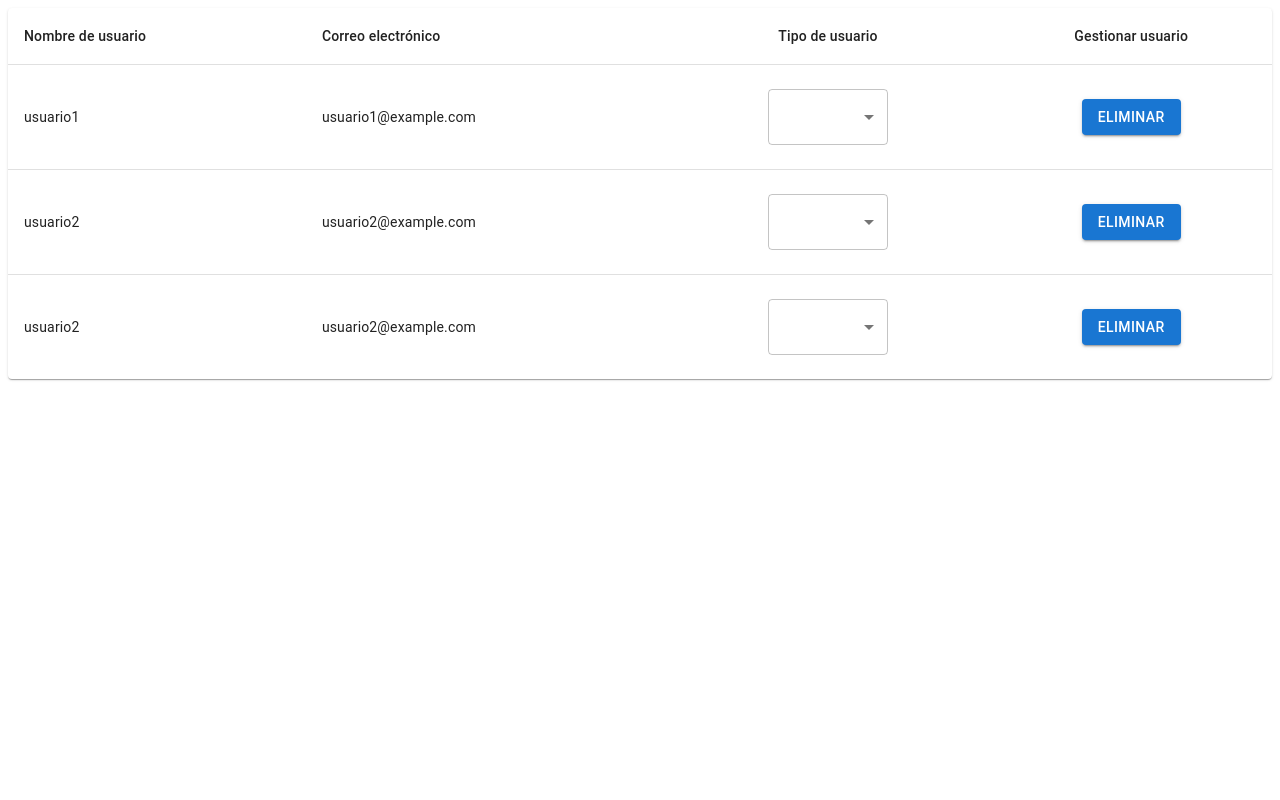
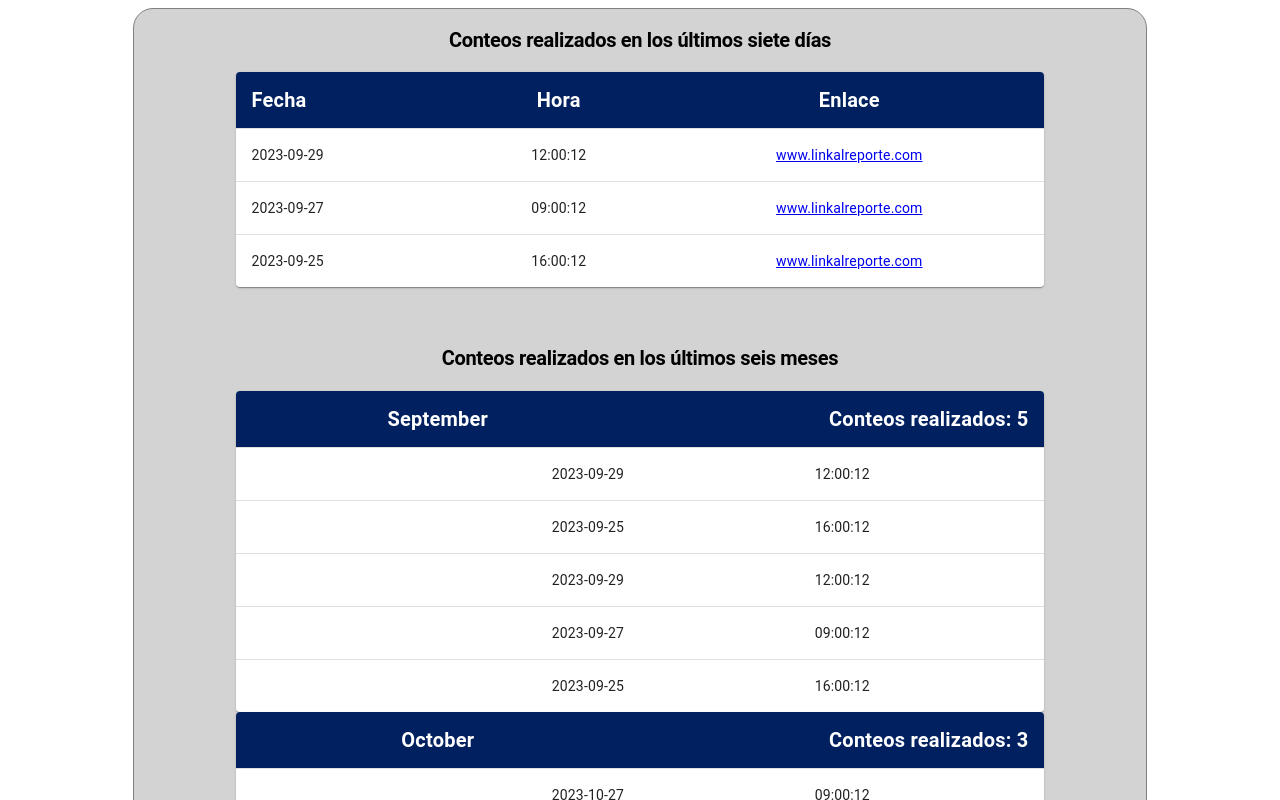
Before and after one commit to FabricioAA223/SoftwareDesignProject, a React (Create React App) app: page / in a window 1280 px wide. Shown: the top 800 px of the page. Built offline with nearby package versions, Linux system fonts and the light colour scheme.

Commit message:
Se creo la vista para los reportes y conteos de los ultimos 7 dias y 6 meses

```diff
--- a/src/index.js
+++ b/src/index.js
@@ -1,14 +1,10 @@
 import React from 'react';
 import ReactDOM from 'react-dom/client';
-import App from './App';
-import RegisteredMicroorganisms from './pages/registeredMicroorganisms/RegisteredMicroorganisms';
-import RegisteredUsers from './pages/registeredUsers/RegisteredUsers';
+import Stats from './pages/stats/Stats'
 
 const root = ReactDOM.createRoot(document.getElementById('root'));
 root.render(
   <React.StrictMode>
-    {/* <App />  */}
-    {/* <RegisteredMicroorganisms/>  */}
-    <RegisteredUsers />
+    <Stats />
   </React.StrictMode>
 );
--- a/src/pages/registeredUsers/RegisteredUsers.jsx
+++ b/src/pages/registeredUsers/RegisteredUsers.jsx
@@ -1,4 +1,3 @@
-import * as React from 'react';
 import Table from '@mui/material/Table';
 import TableBody from '@mui/material/TableBody';
 import TableCell from '@mui/material/TableCell';
@@ -10,59 +9,67 @@ import { Button } from '@mui/material';
 import { getUsers } from '../../storage/dataService';
 import MenuItem from '@mui/material/MenuItem';
 import Select from '@mui/material/Select';
+import React, { useState } from 'react';
 
-function createData(name, email, type) {
-  return { name, email, type};
-}
 
-const users = getUsers();
-
-const rows = users.map((user) => createData(user.username, user.email, user.rol));
+const usuarios = getUsers();
 
 export default function RegisteredUsers() {
-  const [type, setType] = React.useState('');
+  const [users, setUsers] = useState(usuarios);
 
-  const handleChange = (event) => {
-    setType(event.target.value);
+  const handleChange = (event, userId) => {
+    //TODO: Modificar el rol en la base de datos
+    const updatedUsers = users.map((user) => {
+      if (user.id === userId) {
+        return {...user , rol: event.target.value };
+      }
+      return user;
+    });
+    setUsers(updatedUsers);
   };
 
   return (
-    <TableContainer component={Paper}>
-      <Table sx={{ minWidth: 650 }} aria-label="simple table">
-        <TableHead>
+    <TableContainer component={Paper}
+		sx={{
+
+			width:'90%',
+			display:'flex',
+			margin: 'auto',
+			justifyContent:'center',
+			alignItems:'center'
+  	 }}>
+      <Table sx={{ minWidth: 650}} aria-label="simple table">
+        <TableHead sx={{bgcolor:'#002060'}}>
           <TableRow>
-            <TableCell>Nombre de usuario</TableCell>
-            <TableCell align="left">Correo electrónico</TableCell>
-            <TableCell align="center">Tipo de usuario</TableCell>
-            <TableCell align="center">Gestionar usuario</TableCell>
+            <TableCell sx={{fontSize:'20px', color:'white'}}><b>Nombre de usuario</b></TableCell>
+            <TableCell align="left" sx={{fontSize:'20px', color:'white'}}><b>Correo electrónico</b></TableCell>
+            <TableCell align="center" sx={{fontSize:'20px', color:'white'}}><b>Tipo de usuario</b></TableCell>
+            <TableCell align="center" sx={{fontSize:'20px', color:'white'}}><b>Gestionar usuario</b></TableCell>
           </TableRow>
         </TableHead>
         <TableBody>
-          {rows.map((row) => (
+          {users.map((user) => (
             <TableRow
-              key={row.name}
+              key={user.id}
               sx={{ '&:last-child td, &:last-child th': { border: 0 } }}
             >
               <TableCell component="th" scope="row">
-                {row.name}
+                {user.username}
               </TableCell>
-              <TableCell align="left">{row.email}</TableCell>
+              <TableCell align="left">{user.email}</TableCell>
 
               <TableCell align="center">
-              <Select sx={{ m: 1, minWidth: 120 }}
-                value={type}
-                onChange={handleChange}
-                displayEmpty
-                defaultValue={row.type}
-                inputProps={{ 'aria-label': 'Without label' }}
+              <Select sx={{minWidth: 120 }}
+                value={user.rol}
+                onChange={(e) => handleChange(e, user.id)}
                 >
-                <MenuItem value={10}>Estudiante</MenuItem>
-                <MenuItem value={20}>Encargado</MenuItem>
-                <MenuItem value={30}>Administrador</MenuItem>
+                <MenuItem value={"Estudiante"}>Estudiante</MenuItem>
+                <MenuItem value={"Encargado"}>Encargado</MenuItem>
+                <MenuItem value={"Administrador"}>Administrador</MenuItem>
               </Select>
               </TableCell>
 
-              <TableCell align="center"><Button variant='contained'>Eliminar</Button></TableCell>
+              <TableCell align="center"><Button variant='contained' sx={{bgcolor:'#002060'}}>Eliminar</Button></TableCell>
             </TableRow>
           ))}
         </TableBody>
--- /dev/null
+++ b/src/pages/stats/Stats.jsx
@@ -0,0 +1,24 @@
+import React from 'react'
+import LastReports from './components/LastReports'
+import LastStats from './components/LastStats'
+import { Box, Typography } from '@mui/material'
+import { dividePorMes } from '../../storage/dataService';
+
+function Stats() {
+
+    const informesAgrupadosPorMes = dividePorMes();
+
+  return (
+    <Box alignContent={'center'} textAlign={'center'} border={'1px grey solid'} width={'80%'} margin={'auto'} borderRadius={'20px'} bgcolor={'lightgrey'}>
+        <Typography margin={'20px'} variant='h1' fontSize={'20px'}><b>Conteos realizados en los últimos siete días</b></Typography>
+        <LastReports />
+        <Typography margin={'60px auto 20px auto'} variant='h1' fontSize={'20px'}><b>Conteos realizados en los últimos seis meses</b></Typography>
+
+        {Object.keys(informesAgrupadosPorMes).map((mes) => (
+            <LastStats month={mes} reports={informesAgrupadosPorMes[mes]}/>
+        ))}
+    </Box>
+  )
+}
+
+export default Stats
--- /dev/null
+++ b/src/pages/stats/components/LastReports.jsx
@@ -0,0 +1,50 @@
+import Table from '@mui/material/Table';
+import TableBody from '@mui/material/TableBody';
+import TableCell from '@mui/material/TableCell';
+import TableContainer from '@mui/material/TableContainer';
+import TableHead from '@mui/material/TableHead';
+import TableRow from '@mui/material/TableRow';
+import Paper from '@mui/material/Paper';
+import React from 'react';
+import { getLastReports } from '../../../storage/dataService';
+
+const reports = getLastReports();
+function LastReports() {
+  return (
+    <div>
+      <TableContainer component={Paper}
+		sx={{
+
+			width:'80%',
+			display:'flex',
+			margin: 'auto',
+			justifyContent:'center',
+			alignItems:'center'
+  	 }}>
+      <Table sx={{ minWidth: 650}} aria-label="simple table">
+        <TableHead sx={{bgcolor:'#002060'}}>
+          <TableRow>
+            <TableCell sx={{fontSize:'20px', color:'white'}}><b>Fecha</b></TableCell>
+            <TableCell align="center" sx={{fontSize:'20px', color:'white'}}><b>Hora</b></TableCell>
+            <TableCell align="center" sx={{fontSize:'20px', color:'white'}}><b>Enlace</b></TableCell>
+          </TableRow>
+        </TableHead>
+        <TableBody>
+          {reports.map((report) => (
+            <TableRow
+              key={report.id}
+              sx={{ '&:last-child td, &:last-child th': { border: 0 } }}
+            >
+              <TableCell component="th" scope="row">{report.date}</TableCell>
+              <TableCell align="center">{report.time}</TableCell>
+              <TableCell align="center"><a href={report.link}>{report.link}</a></TableCell>
+            </TableRow>
+          ))}
+        </TableBody>
+      </Table>
+    </TableContainer>
+    </div>
+  )
+}
+
+export default LastReports
--- /dev/null
+++ b/src/pages/stats/components/LastStats.jsx
@@ -0,0 +1,48 @@
+import Table from '@mui/material/Table';
+import TableBody from '@mui/material/TableBody';
+import TableCell from '@mui/material/TableCell';
+import TableContainer from '@mui/material/TableContainer';
+import TableHead from '@mui/material/TableHead';
+import TableRow from '@mui/material/TableRow';
+import Paper from '@mui/material/Paper';
+import React from 'react';
+
+function LastStats(props) {
+
+  const reports = props.reports;
+  return (
+    <div>
+      <TableContainer component={Paper}
+      sx={{
+
+        width:'80%',
+        display:'flex',
+        margin: 'auto',
+        justifyContent:'center',
+        alignItems:'center'
+      }}>
+        <Table sx={{ minWidth: 650}} aria-label="simple table">
+          <TableHead sx={{bgcolor:'#002060'}}>
+            <TableRow>
+              <TableCell width={'50%'} align = 'center' sx={{fontSize:'20px', color:'white'}}><b>{props.month}</b></TableCell>
+              <TableCell width={'50%'} align="right" sx={{fontSize:'20px', color:'white'}}><b>Conteos realizados: {reports.length}</b></TableCell>
+            </TableRow>
+          </TableHead>
+          <TableBody>
+            {reports.map((report) => (
+              <TableRow
+                key={report.id}
+                sx={{ '&:last-child td, &:last-child th': { border: 0 } }}
+              >
+                <TableCell component="th" scope="row" align='right'>{report.date}</TableCell>
+                <TableCell align="center">{report.time}</TableCell>
+              </TableRow>
+            ))}
+          </TableBody>
+        </Table>
+      </TableContainer>
+    </div>
+  )
+}
+
+export default LastStats
--- a/src/storage/dataService.js
+++ b/src/storage/dataService.js
@@ -16,7 +16,7 @@ const microorganismsData = [
     },
     {
       id: 4,
-      name: 'Phytophthora infestans',
+      name: 'Phytophttime infestans',
       functionalGroup: 'Pseudohongos',
     },
     {
@@ -34,9 +34,9 @@ const microorganismsData = [
       name: 'Streptomyces coelicolor',
       functionalGroup: 'Actinomicetos',
     },
-    ];
+];
 
-    const usersData = [
+const usersData = [
     {
         id: 1,
         username: 'usuario1',
@@ -52,13 +52,149 @@ const microorganismsData = [
         rol: 'Encargado',
     },
     {
-        id: 2,
-        username: 'usuario2',
-        email: 'usuario2@example.com',
+        id: 3,
+        username: 'usuario3',
+        email: 'usuario3@example.com',
         password : 'diosteama',
         rol: 'Administrador',
     },
-  ];
+];
+
+const ReportsSevenDays =  [
+    {
+        id: 1,
+        date: '2023-09-29',
+        time:  '12:00:12',
+        link:'www.linkalreporte.com',
+    },
+    {
+      id: 2,
+        date: '2023-09-27',
+        time:  '09:00:12',
+        link:'www.linkalreporte.com',
+    },
+    {
+      id: 3,
+        date: '2023-09-25',
+        time:  '16:00:12',
+        link:'www.linkalreporte.com',
+    },
+]
+
+  const ReportsSemester =  [
+    {
+      id: 1,
+        date: '2023-09-29',
+        time:  '12:00:12',
+    },
+    {
+      id: 2,
+        date: '2023-10-27',
+        time:  '09:00:12',
+    },
+    {
+      id: 3,
+        date: '2023-08-25',
+        time:  '16:00:12',
+    },
+    {
+      id: 4,
+        date: '2023-07-29',
+        time:  '12:00:12',
+    },
+    {
+      id: 5,
+        date: '2023-06-27',
+        time:  '09:00:12',
+    },
+    {
+      id: 6,
+        date: '2023-12-25',
+        time:  '16:00:12',
+    },
+        {
+          id: 7,
+        date: '2023-11-29',
+        time:  '12:00:12',
+    },
+    {
+      id: 8,
+        date: '2023-08-27',
+        time:  '09:00:12',
+    },
+    {
+      id: 9,
+        date: '2023-09-25',
+        time:  '16:00:12',
+    },
+    {id: 10,
+        date: '2023-10-29',
+        time:  '12:00:12',
+    },
+    {
+      id: 11,
+        date: '2023-07-27',
+        time:  '09:00:12',
+    },
+    {
+      id: 12,
+        date: '2023-06-25',
+        time:  '16:00:12',
+    },
+    {
+      id: 13,
+        date: '2023-09-29',
+        time:  '12:00:12',
+    },
+    {
+      id: 14,
+        date: '2023-08-27',
+        time:  '09:00:12',
+    },
+    {
+      id: 15,
+        date: '2023-10-25',
+        time:  '16:00:12',
+    },
+    {
+      id: 16,
+        date: '2023-11-29',
+        time:  '12:00:12',
+    },
+    {
+      id: 17,
+        date: '2023-09-27',
+        time:  '09:00:12',
+    },
+    {
+      id: 18,
+        date: '2023-09-25',
+        time:  '16:00:12',
+    },
+  ]
+
+  export function dividePorMes() {
+    // Objeto para almacenar los informes agrupados por mes
+    const informesPorMes = {};
+
+    // Recorremos la lista de informes
+    for (const report of ReportsSemester) {
+      // Obtenemos la fecha del informe y extraemos el mes
+      const fecha = new Date(report.date);
+      const mes = fecha.toLocaleString('default', { month: 'long' });
+
+      // Si el mes aún no está en el objeto, lo inicializamos como una lista vacía
+      if (!informesPorMes[mes]) {
+        informesPorMes[mes] = [];
+      }
+
+      // Agregamos el informe al mes correspondiente
+      informesPorMes[mes].push(report);
+    }
+
+    return informesPorMes;
+  }
+
 
   // Funciones para obtener los datos
   export function getMicroorganisms() {
@@ -87,6 +223,16 @@ const microorganismsData = [
     return usersData;
   }
 
+  export function getLastReports() {
+    // Puedes aplicar lógica adicional aquí si es necesario
+    return ReportsSevenDays;
+  }
+
+  export function getLastStats() {
+    // Puedes aplicar lógica adicional aquí si es necesario
+    return ReportsSemester;
+  }
+
   export function getUserById(id) {
     // Buscar el usuario por ID y devolverlo
     return usersData.find(user => user.id === id);
```
